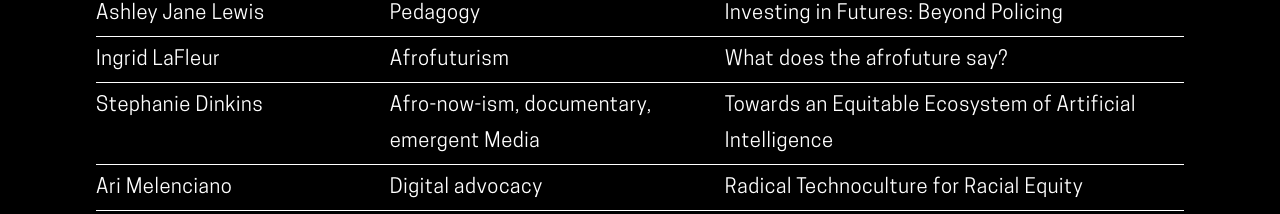
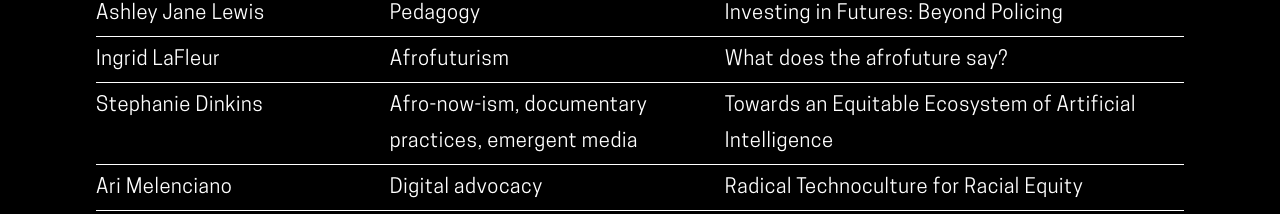
Before and after one commit to dinkins-studio/ai-assembly, a plain HTML site: page index.html in a window 1280 px wide. Shown: the part 258-472 px from the top of the page. Drawn offline with Linux system fonts and the light colour scheme.

Commit message:
fix copy

```diff
--- a/index.html
+++ b/index.html
@@ -74,7 +74,7 @@
         <!-- row -->
         <!-- <p class="table-item small"> 2020 </p> -->
         <p class="table-item small"> Stephanie Dinkins </p>
-        <p class="table-item med"> Afro-now-ism, documentary, emergent Media </p>
+        <p class="table-item med"> Afro-now-ism, documentary practices, emergent media </p>
         <p class="table-item big"> <a
                 href="https://pioneerworks.org/broadcast/stephanie-dinkins-towards-an-equitable-ecosystem-of-ai/"
                 target="_blank" class="link"> Towards an Equitable Ecosystem of Artificial Intelligence </a> </p>
```
